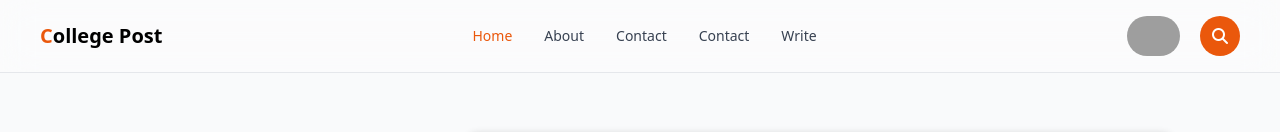
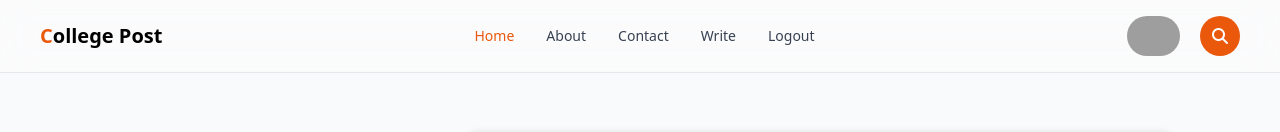
Before and after one commit to Aryan-Srivastava/College_Post, a React (Vite) app: page / in a window 1280 px wide. Shown: the top 132 px of the page. Built offline with nearby package versions, Linux system fonts and the light colour scheme; grey boxes are pictures that could not be loaded; the HTML template or start-up script is replaced by a standard one.

Commit message:
TopBar fixed

```diff
--- a/src/components/TopBar.jsx
+++ b/src/components/TopBar.jsx
@@ -37,12 +37,12 @@ const TopBar = () => {
 						</li>
 						<li>
 							<a href="#" className="nav-middle">
-								Contact
+								Write
 							</a>
 						</li>
 						<li>
 							<a href="#" className="nav-middle">
-								Write
+								Logout
 							</a>
 						</li>
 					</ul>
```
